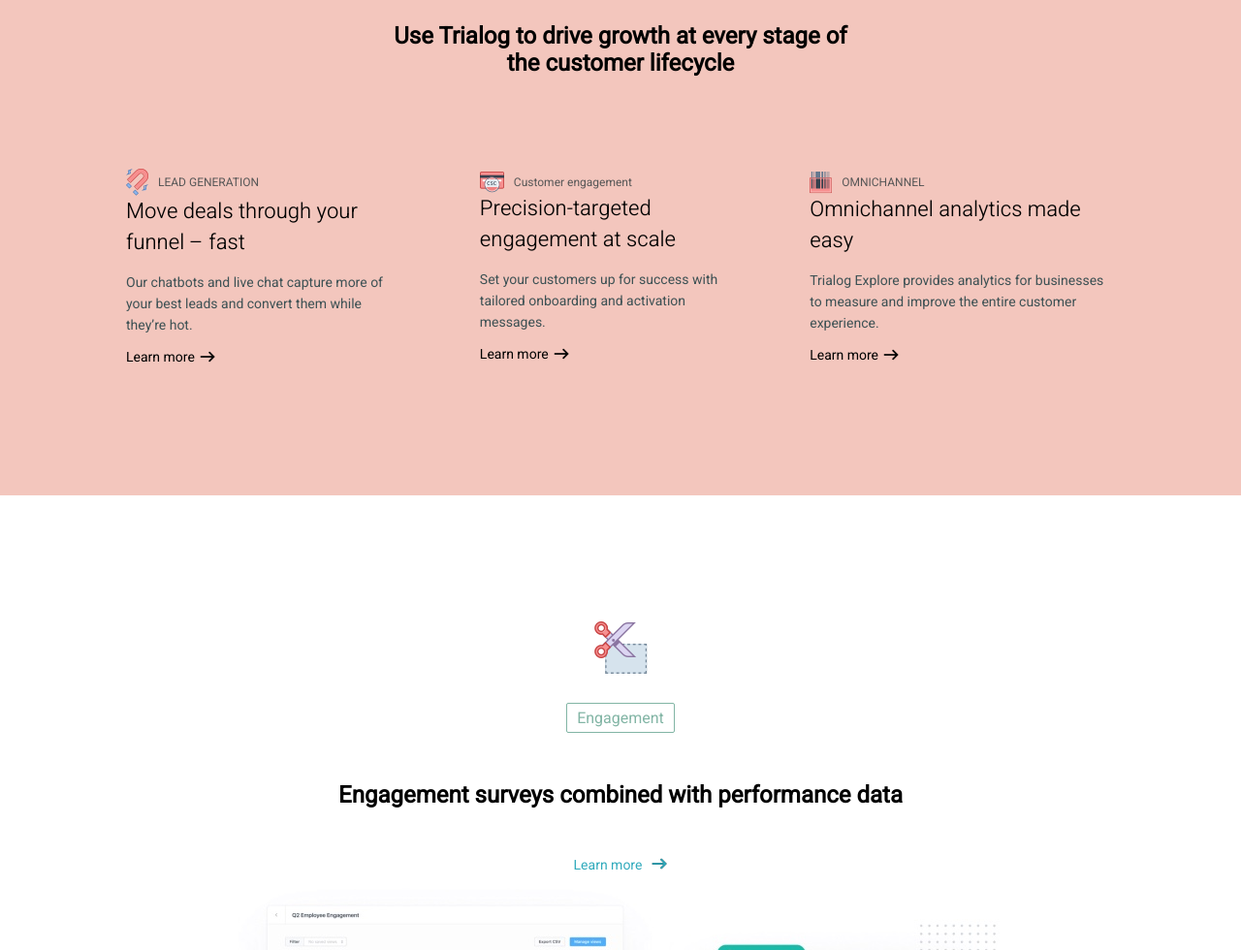
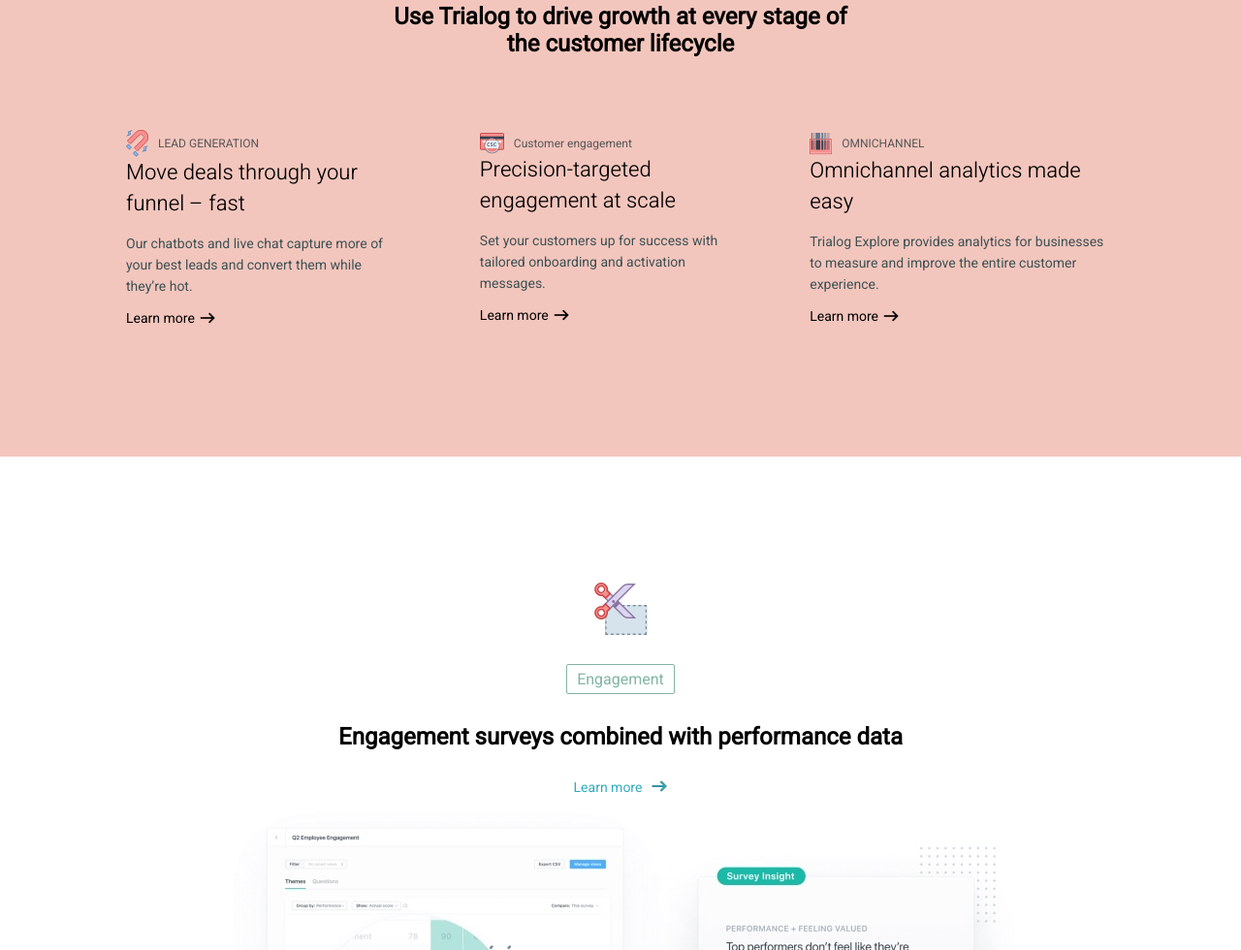
Before and after one commit to Mehdiabichou/maquette-portfolio-mars-2023, a plain HTML site: page index.html in a window 1280 px wide. Shown: the part 1820-2800 px from the top of the page at 97% size. Drawn offline with Linux system fonts and the light colour scheme.

Commit message:
change css

```diff
--- a/style.css
+++ b/style.css
@@ -16,7 +16,7 @@
 li,
 h2,
 a {
-  margin: 0.1;
+  margin: 0;
   padding: 0;
   list-style: none;
   text-decoration: none;
```
